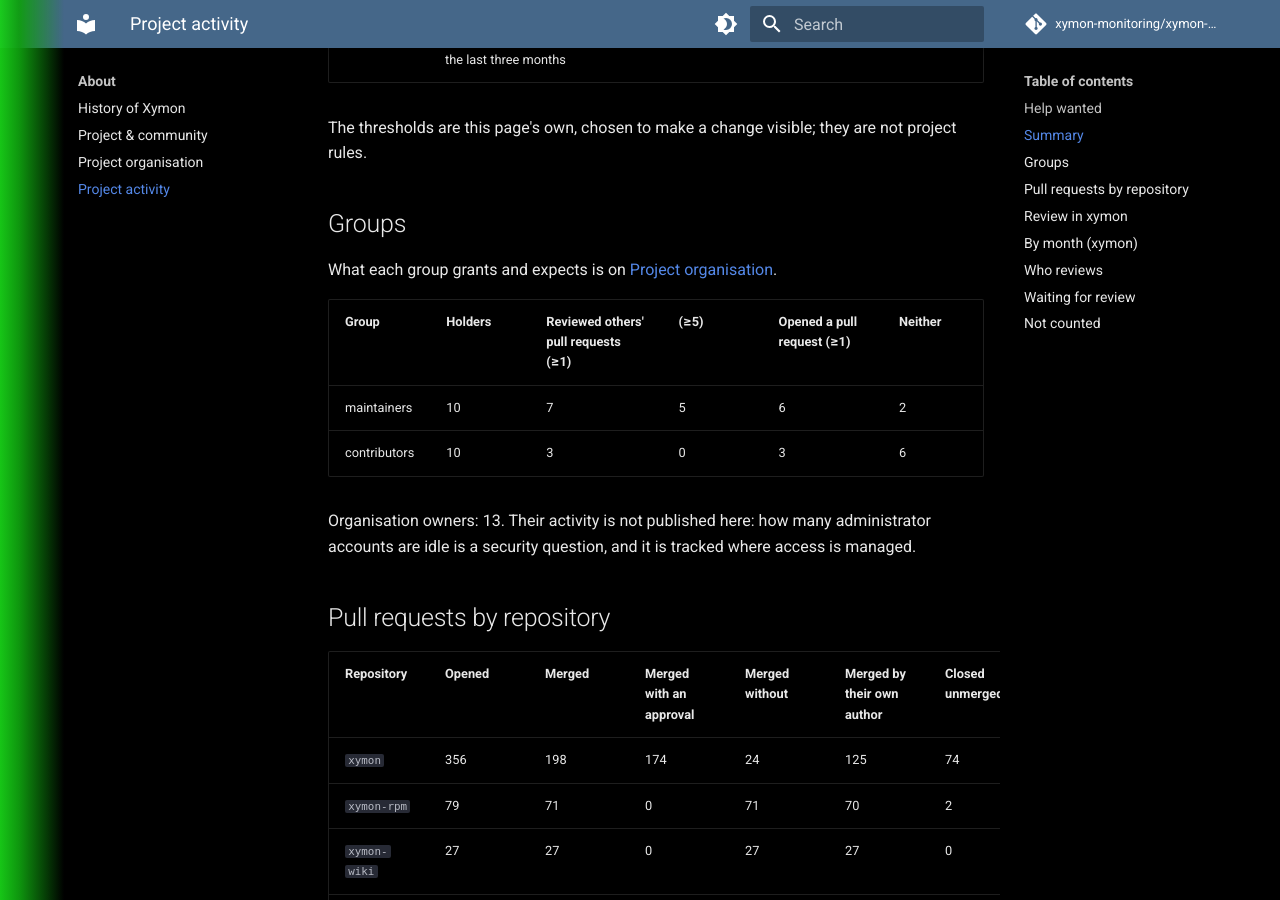
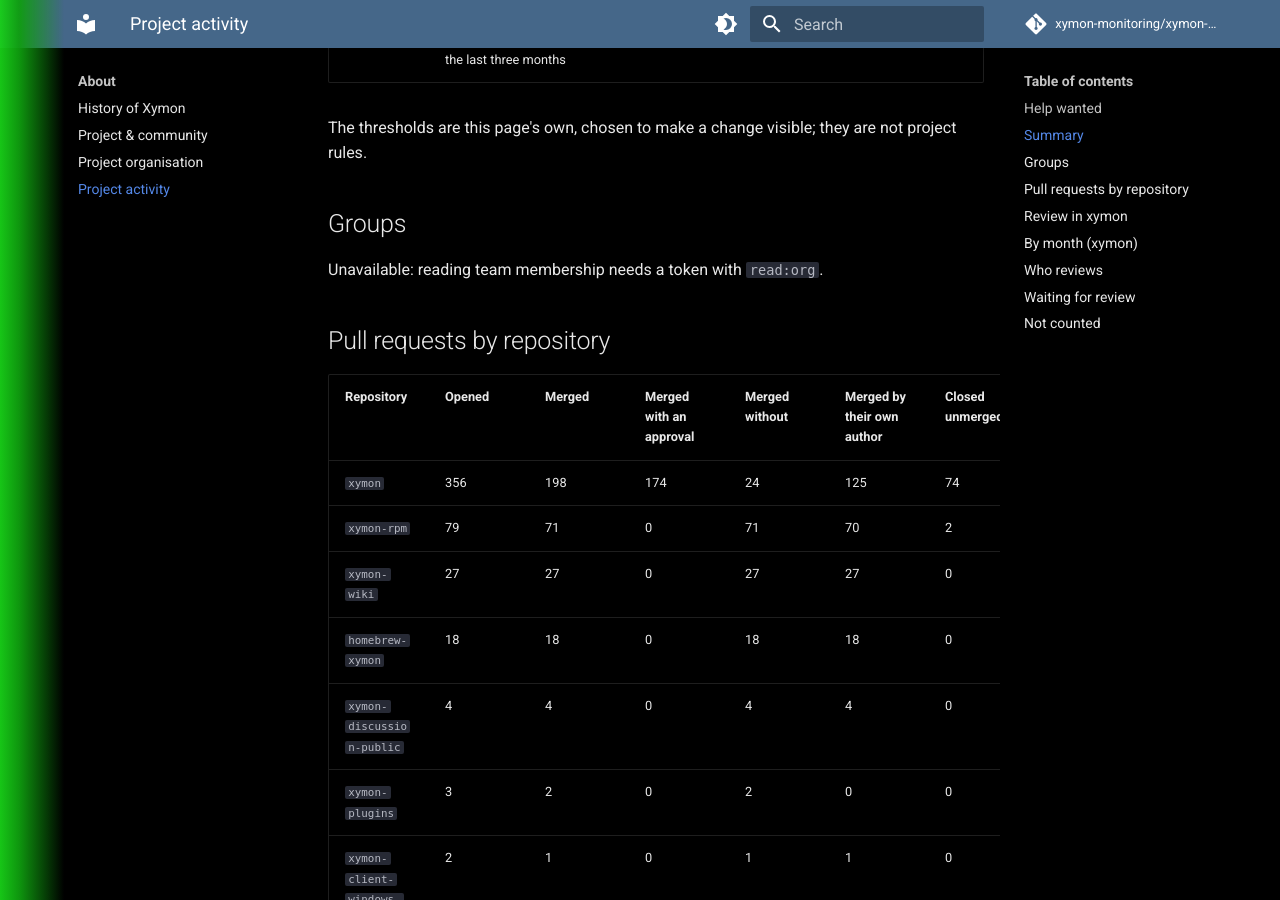
Before and after one commit to xymon-monitoring/xymon-wiki, an MkDocs documentation site: the page built from docs/about/project-activity.md, in a window 1280 px wide and 900 px high, scrolled down 2027 px. Built offline with MkDocs 1.6.1 and Material for MkDocs 9.7.7, drawn with Linux system fonts in a browser that asks for light colours; comment, search, counter and statistics services are not loaded; some of the changed text lies outside the part shown.

Commit message:
about: regenerate the project activity page

````diff
--- a/docs/about/project-activity.md
+++ b/docs/about/project-activity.md
@@ -47,14 +47,7 @@ The thresholds are this page's own, chosen to make a change visible; they are no
 
 ## Groups
 
-What each group grants and expects is on [Project organisation](project-organisation.md).
-
-| Group | Holders | Reviewed others' pull requests (≥1) | (≥5) | Opened a pull request (≥1) | Neither |
-|---|---|---|---|---|---|
-| maintainers | 10 | 7 | 5 | 6 | 2 |
-| contributors | 10 | 3 | 0 | 3 | 6 |
-
-Organisation owners: 13. Their activity is not published here: how many administrator accounts are idle is a security question, and it is tracked where access is managed.
+Unavailable: reading team membership needs a token with `read:org`.
 
 ## Pull requests by repository
 
@@ -142,7 +135,7 @@ pie showData title Share of all reviews, by reviewer rank
 | Measure | Value |
 |---|---|
 | Waiting now | 62 |
-| Waiting: median / mean / longest | 38.3 days / 48.9 days / 252.2 days |
+| Waiting: median / mean / longest | 38.4 days / 48.9 days / 252.2 days |
 | More than 30 / 90 days | 43 / 12 |
 
 ```mermaid
````
